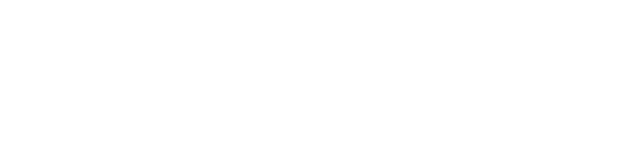
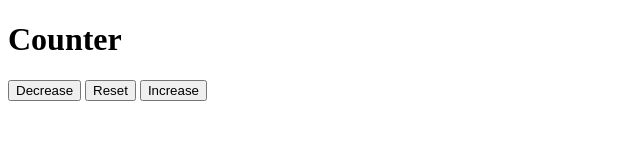
Before and after one commit to erdldncr/Counter, a plain HTML site: page index.html in a window 1280 px wide. Shown: the whole page, without its empty margins (0-640 px from the left). Drawn offline with Linux system fonts and the light colour scheme.

Commit message:
html has been set

```diff
--- a/index.html
+++ b/index.html
@@ -7,7 +7,15 @@
     <link rel="stylesheet" href="style.css">
 </head>
 <body>
-
+   <div class="container">
+        <h1>Counter</h1>
+        <p class="counter"></p>
+        <div class="buttons">
+            <button class="btn decrease">Decrease</button>
+            <button class="btn reset">Reset</button>
+            <button class="btn increase">Increase</button>
+        </div>
+   </div>
     <script src="./script.js"></script>
 </body>
 </html>
```
